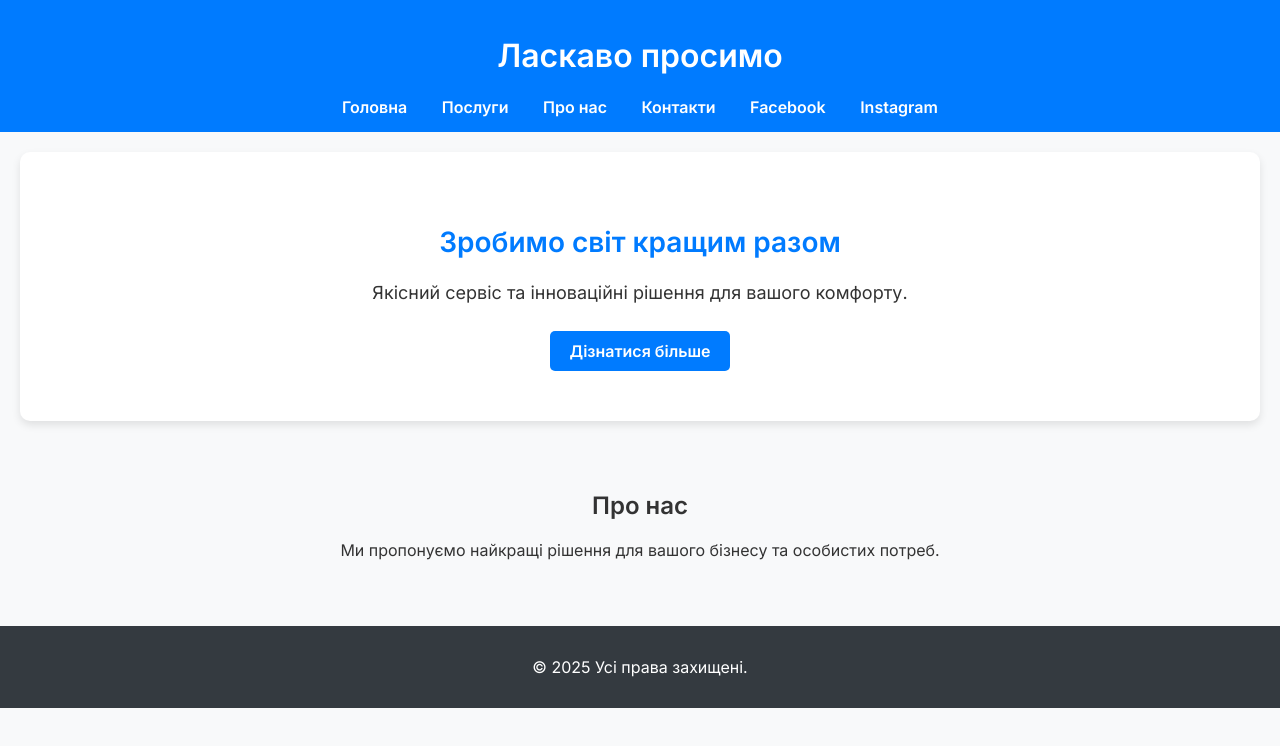
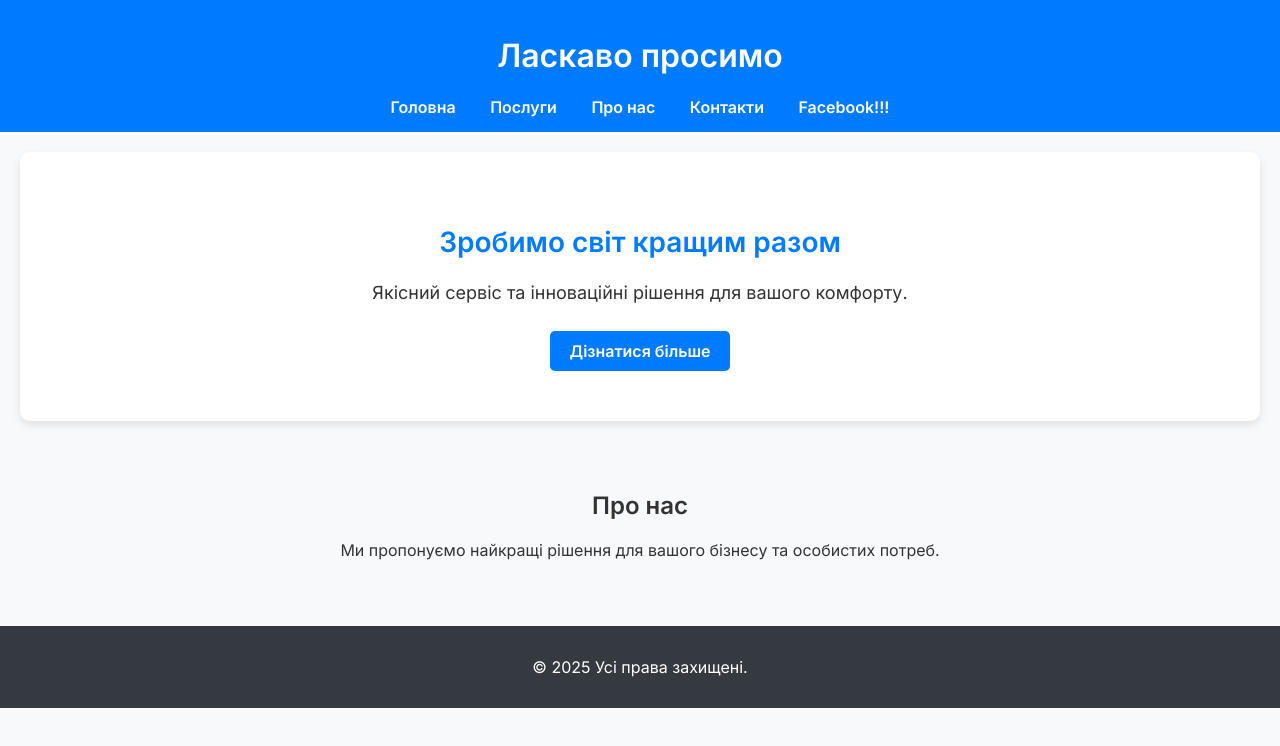
Before and after one commit to maksio77/lab1, a website: page index.html in a window 1280 px wide. Drawn offline with Linux system fonts and the light colour scheme.

Commit message:
edited index.html and pipeline has destroy command

```diff
--- a/index.html
+++ b/index.html
@@ -17,8 +17,7 @@
                 <li><a href="#">Послуги</a></li>
                 <li><a href="#">Про нас</a></li>
                 <li><a href="#">Контакти</a></li>
-                <li><a href="#">Facebook</a></li>
-                <li><a href="#">Instagram</a></li>
+                <li><a href="#">Facebook!!!</a></li>
             </ul>
         </nav>
     </header>
```
Also changed, not shown: .github/workflows/terraform.yaml.
